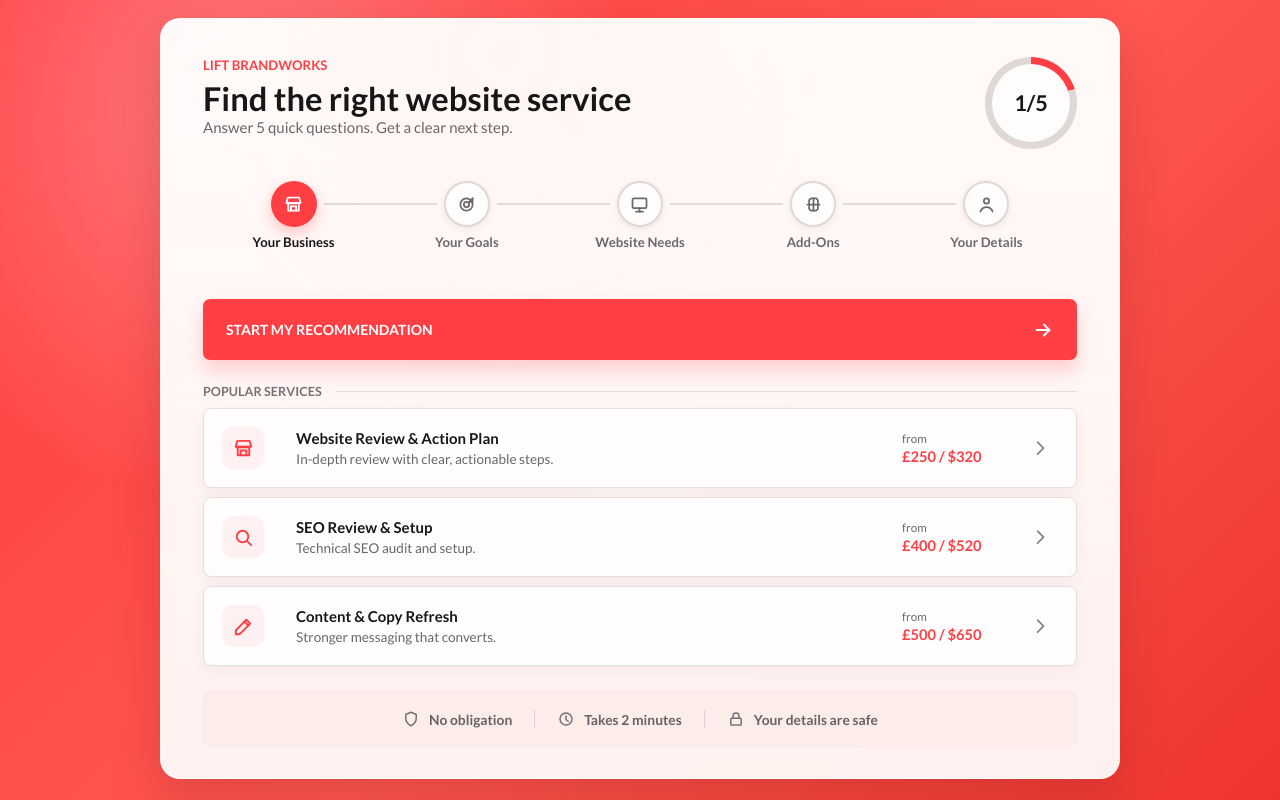
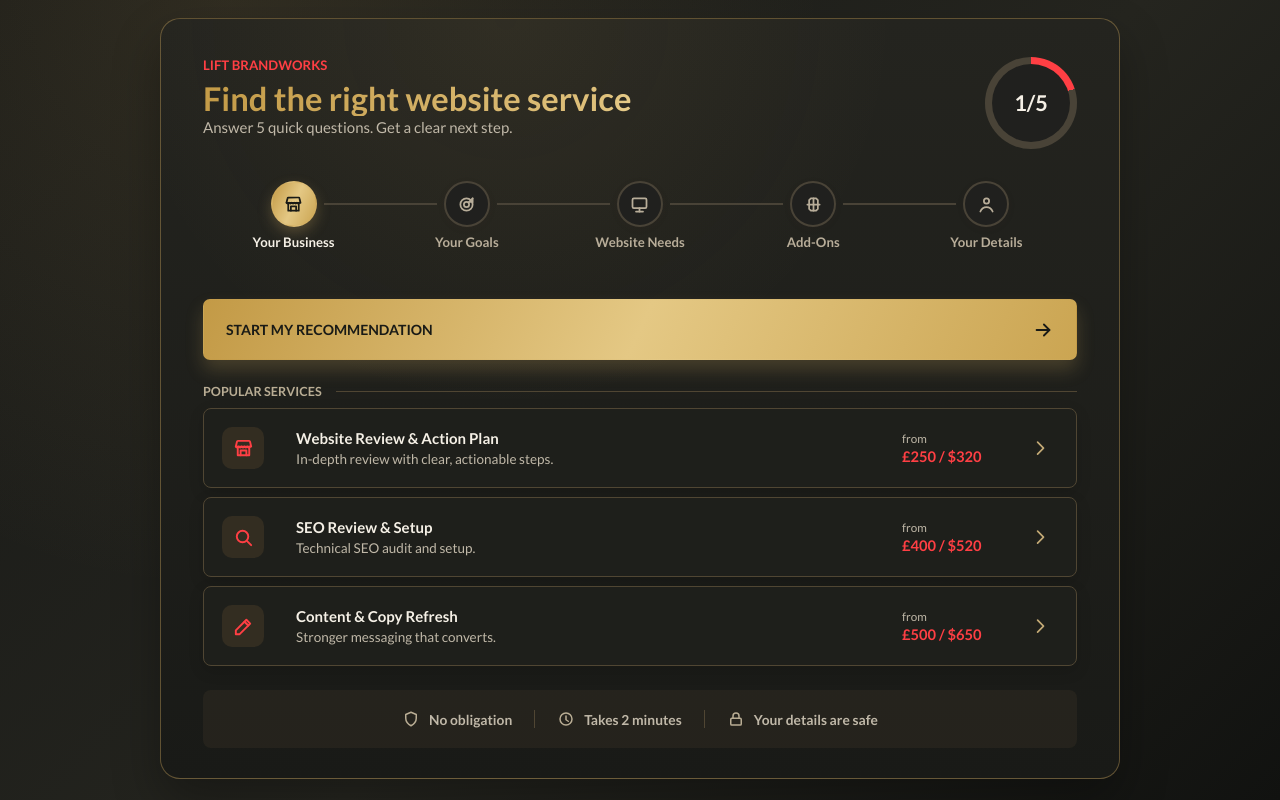
Before and after one commit to LiftBrandworks/lift-project-planner, a Next.js app: page / in a window 1280 px wide. Built offline with nearby package versions, Linux system fonts and the light colour scheme.

Commit message:
Match planner widget to charcoal and gold site styling
Use dark panels, metallic gold headings, gold controls, and accessible focus and reduced-motion styling to match the Squarespace site.

```diff
--- a/app/globals.css
+++ b/app/globals.css
@@ -1,14 +1,14 @@
 @import url("https://fonts.googleapis.com/css2?family=Lato:wght@400;700;800&display=swap");
 
 :root {
-  --primary-colour: #ff3f44;
-  --accent-colour: #ff3f44;
-  --text: #171717;
-  --muted: #69656a;
-  --line: #e7ddda;
-  --panel: #fffdfc;
-  --soft: #fff1f1;
-  --wash: #fbebe8;
+  --primary-colour: #d1ac60;
+  --accent-colour: #d1ac60;
+  --text: #f5f0e6;
+  --muted: #c0b8a8;
+  --line: #504633;
+  --panel: #20201e;
+  --soft: #332d21;
+  --wash: #27251f;
 }
 
 * {
@@ -50,8 +50,8 @@ svg {
   min-height: 100dvh;
   padding: 18px;
   background:
-    radial-gradient(circle at 18% 12%, rgba(255, 255, 255, 0.28), transparent 32%),
-    linear-gradient(135deg, #ff3d42 0%, #ff5751 55%, #ef342e 100%);
+    radial-gradient(circle at 18% 0%, rgba(209, 172, 96, 0.12), transparent 45%),
+    linear-gradient(135deg, #181917 0%, #25251f 55%, #111210 100%);
 }
 
 .admin-shell {
@@ -62,12 +62,12 @@ svg {
   width: min(100%, 960px);
   margin: 0 auto;
   padding: 38px 42px 30px;
-  border: 1px solid rgba(255, 255, 255, 0.72);
+  border: 1px solid rgba(209, 172, 96, 0.38);
   border-radius: 20px;
   background:
-    radial-gradient(circle at 36% 5%, rgba(255, 246, 242, 0.9), transparent 34%),
-    linear-gradient(180deg, rgba(255, 253, 252, 0.98), rgba(255, 249, 247, 0.96));
-  box-shadow: 0 22px 48px rgba(113, 28, 22, 0.22);
+    radial-gradient(circle at 36% 0%, rgba(209, 172, 96, 0.07), transparent 40%),
+    linear-gradient(180deg, #24241f, #191a17);
+  box-shadow: 0 22px 48px rgba(0, 0, 0, 0.3);
 }
 
 .planner-header {
@@ -133,7 +133,7 @@ p {
   place-items: center;
   border-radius: 50%;
   color: var(--text);
-  background: conic-gradient(var(--primary-colour) var(--progress), #ded8d6 0);
+  background: conic-gradient(var(--primary-colour) var(--progress), #494337 0);
 }
 
 .progress-ring::before {
@@ -170,7 +170,7 @@ p {
   justify-items: center;
   gap: 8px;
   min-width: 0;
-  color: #6b686c;
+  color: #b8ad99;
   text-align: center;
 }
 
@@ -181,11 +181,11 @@ p {
   left: calc(50% + 30px);
   width: calc(100% - 60px);
   height: 2px;
-  background: #e1dbd9;
+  background: #494337;
 }
 
 .step-item.complete:not(:last-child)::after {
-  background: rgba(255, 63, 68, 0.55);
+  background: rgba(209, 172, 96, 0.55);
 }
 
 .step-node {
@@ -195,10 +195,10 @@ p {
   width: 46px;
   aspect-ratio: 1;
   place-items: center;
-  border: 2px solid #ded8d6;
+  border: 2px solid #494337;
   border-radius: 50%;
-  color: #6d696c;
-  background: #fffdfc;
+  color: #b8ad99;
+  background: #20201e;
   box-shadow: 0 2px 7px rgba(70, 44, 36, 0.08);
 }
 
@@ -209,10 +209,10 @@ p {
 
 .step-item.active .step-node,
 .step-item.complete .step-node {
-  border-color: rgba(255, 63, 68, 0.2);
-  color: #ffffff;
-  background: var(--primary-colour);
-  box-shadow: 0 6px 14px rgba(255, 63, 68, 0.28);
+  border-color: rgba(209, 172, 96, 0.2);
+  color: #191a16;
+  background: linear-gradient(115deg, #c39a46, #e4c884 50%, #cba552);
+  box-shadow: 0 6px 14px rgba(209, 172, 96, 0.28);
 }
 
 .step-label {
@@ -252,9 +252,9 @@ p {
   align-items: center;
   justify-content: center;
   gap: 12px;
-  color: #ffffff;
-  background: var(--primary-colour);
-  box-shadow: 0 10px 18px rgba(255, 63, 68, 0.22);
+  color: #191a16;
+  background: linear-gradient(115deg, #c39a46, #e4c884 50%, #cba552);
+  box-shadow: 0 10px 18px rgba(209, 172, 96, 0.22);
 }
 
 .primary-button svg {
@@ -285,7 +285,7 @@ p {
 
 .ghost-button {
   color: var(--primary-colour);
-  background: #ffffff;
+  background: #20211d;
   border-color: var(--line);
 }
 
@@ -293,7 +293,7 @@ p {
   display: flex;
   align-items: center;
   gap: 14px;
-  color: #777276;
+  color: #b9ad94;
   font-size: 0.84rem;
   font-weight: 800;
   letter-spacing: 0;
@@ -304,7 +304,7 @@ p {
   content: "";
   height: 1px;
   flex: 1;
-  background: #e4dcda;
+  background: #504633;
 }
 
 .service-preview,
@@ -318,7 +318,7 @@ p {
 .submission-card {
   border: 1px solid var(--line);
   border-radius: 8px;
-  background: rgba(255, 255, 255, 0.86);
+  background: rgba(31, 32, 28, 0.92);
 }
 
 .service-row {
@@ -328,7 +328,7 @@ p {
   gap: 16px;
   min-height: 80px;
   padding: 10px 18px;
-  box-shadow: 0 5px 15px rgba(75, 45, 40, 0.05);
+  box-shadow: 0 5px 15px rgba(0, 0, 0, 0.14);
 }
 
 .service-icon {
@@ -382,7 +382,7 @@ p {
 }
 
 .service-arrow {
-  color: #858184;
+  color: #c4aa76;
   font-size: 1.35rem;
 }
 
@@ -394,8 +394,8 @@ p {
   min-height: 58px;
   padding: 12px 18px;
   border-radius: 8px;
-  color: #676267;
-  background: rgba(251, 235, 232, 0.72);
+  color: #c0b8a8;
+  background: rgba(209, 172, 96, 0.06);
 }
 
 .trust-strip > span {
@@ -409,13 +409,13 @@ p {
 }
 
 .trust-strip > span:not(:last-child) {
-  border-right: 1px solid #d9cfcc;
+  border-right: 1px solid #504633;
 }
 
 .trust-strip svg {
   width: 18px;
   height: 18px;
-  color: #777276;
+  color: #b9ad94;
 }
 
 .option-grid,
@@ -433,7 +433,7 @@ p {
   text-align: left;
   border: 1px solid var(--line);
   border-radius: 8px;
-  background: rgba(255, 255, 255, 0.9);
+  background: #22231f;
 }
 
 .option-button span {
@@ -482,7 +482,7 @@ p {
   padding: 11px 13px;
   color: var(--text);
   font-size: 0.95rem;
-  background: #ffffff;
+  background: #20211d;
   outline: none;
 }
 
@@ -493,7 +493,7 @@ p {
 .field input:focus,
 .field textarea:focus {
   border-color: var(--primary-colour);
-  box-shadow: 0 0 0 3px rgba(255, 63, 68, 0.14);
+  box-shadow: 0 0 0 3px rgba(209, 172, 96, 0.14);
 }
 
 .investment-band {
@@ -502,7 +502,7 @@ p {
   justify-content: space-between;
   gap: 12px;
   padding: 16px 18px;
-  border: 1px solid rgba(255, 63, 68, 0.18);
+  border: 1px solid rgba(209, 172, 96, 0.18);
   border-radius: 8px;
   background: var(--soft);
 }
@@ -542,7 +542,7 @@ p {
 }
 
 .form-error {
-  color: #a32222;
+  color: #ffb4a8;
   font-size: 0.86rem;
   font-weight: 700;
 }
@@ -603,7 +603,7 @@ p {
   .planner-panel {
     padding: 24px 18px 18px;
     border-radius: 16px;
-    box-shadow: 0 12px 28px rgba(113, 28, 22, 0.18);
+    box-shadow: 0 12px 28px rgba(0, 0, 0, 0.25);
   }
 
   .planner-header {
@@ -701,3 +701,37 @@ p {
     display: grid;
   }
 }
+
+/* Metallic heading finish shared with the Squarespace site. */
+.planner-panel :is(h1, h2, h3) {
+  color: #dfc17c;
+  background: linear-gradient(110deg, #c39a46 0%, #dfc17c 38%, #fff0b9 48%, #dfc17c 58%, #c39a46 100%);
+  background-size: 250% 100%;
+  background-position: 100% 50%;
+  -webkit-background-clip: text;
+  background-clip: text;
+  -webkit-text-fill-color: transparent;
+}
+button:focus-visible {
+  outline: 2px solid #e4c884;
+  outline-offset: 4px;
+}
+.field input::placeholder, .field textarea::placeholder { color: #a99e89; }
+.option-button:hover { border-color: #a8894d; }
+@media (prefers-reduced-motion: no-preference) {
+  .planner-panel :is(h1, h2, h3) { animation: lift-gold-shimmer 9s ease-in-out infinite; }
+}
+@keyframes lift-gold-shimmer {
+  0%, 18% { background-position: 100% 50%; }
+  62%, 100% { background-position: 0% 50%; }
+}
+@media (prefers-reduced-motion: reduce) {
+  *, *::before, *::after { transition: none !important; }
+}
+@media (forced-colors: active) {
+  .planner-panel :is(h1, h2, h3) {
+    background: none;
+    -webkit-text-fill-color: CanvasText;
+    animation: none;
+  }
+}
```
